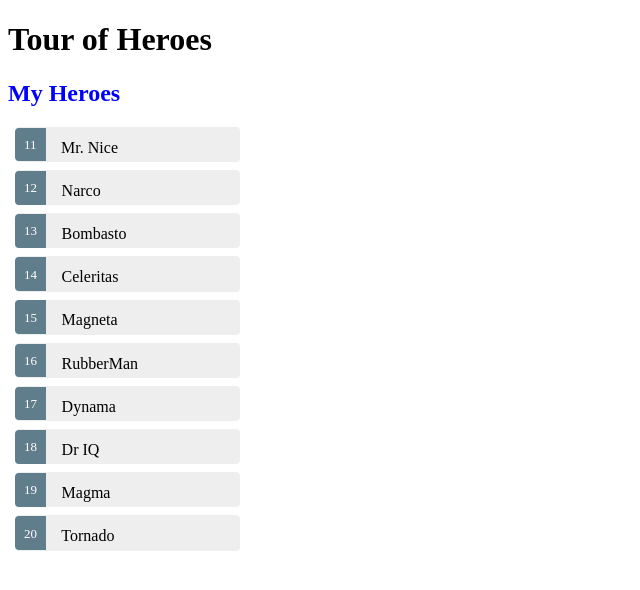
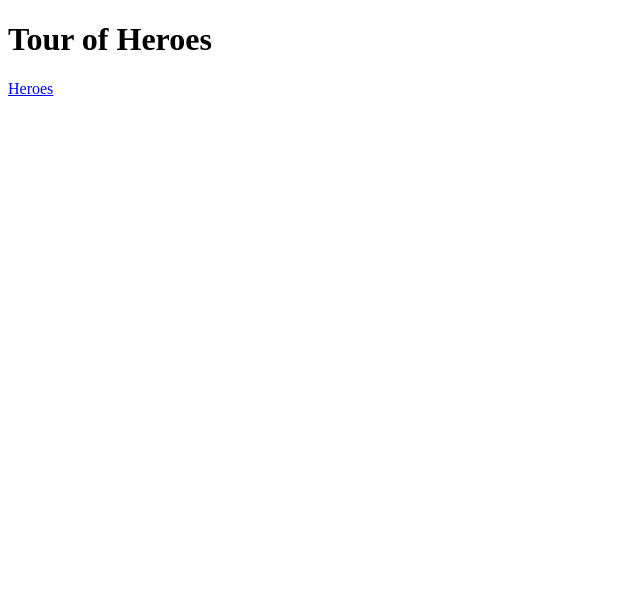
Before and after one commit to dmorosinotto/ngcli-tour-hero, an Angular app: page / in a window 1280 px wide. Shown: the top 590 px of the page, without its empty margins (0-640 px from the left). Built offline with nearby package versions, Linux system fonts and the light colour scheme.

Commit message:
step15 - add RouterModule + use router-outlet and routerLink in AppComponent

```diff
--- a/src/app/app.component.ts
+++ b/src/app/app.component.ts
@@ -3,9 +3,10 @@
 @Component({
   selector: 'my-app',
   template: `
-    <h1>{{title}}</h1>
-    <my-heroes></my-heroes>
-  `
+  <h1>{{title}}</h1>
+  <a routerLink="/heroes">Heroes</a>
+  <router-outlet></router-outlet>
+`
 })
 export class AppComponent {
   title = 'Tour of Heroes';
```
Also changed, not shown: src/app/app.module.ts (+9 -1 lines).
